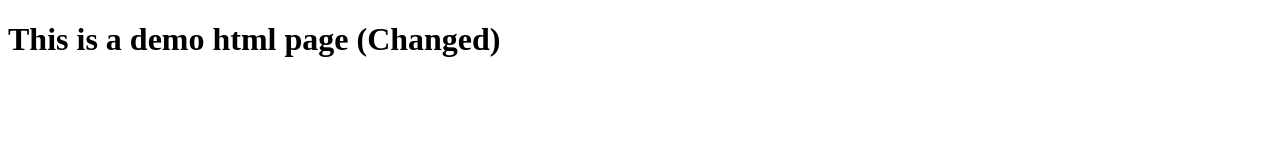
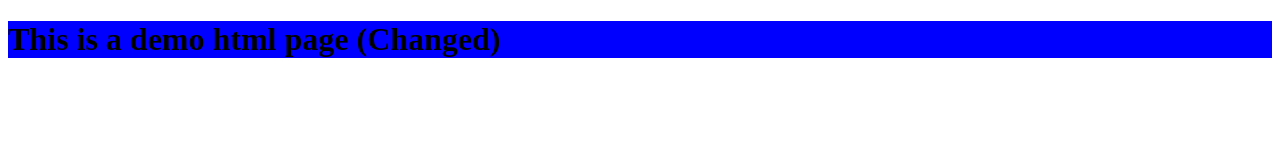
Before and after one commit to USMAN-FAIZYAB-KHAN/Practice, a plain HTML site: page index.html in a window 1280 px wide. Drawn offline with Linux system fonts and the light colour scheme.

Commit message:
Added styling in the index.html file

```diff
--- a/index.html
+++ b/index.html
@@ -6,6 +6,6 @@
     <title>Demo Page</title>
 </head>
 <body>
-    <h1>This is a demo html page (Changed)</h1>
+    <h1 style="background-color: blue;">This is a demo html page (Changed)</h1>
 </body>
 </html>
```
